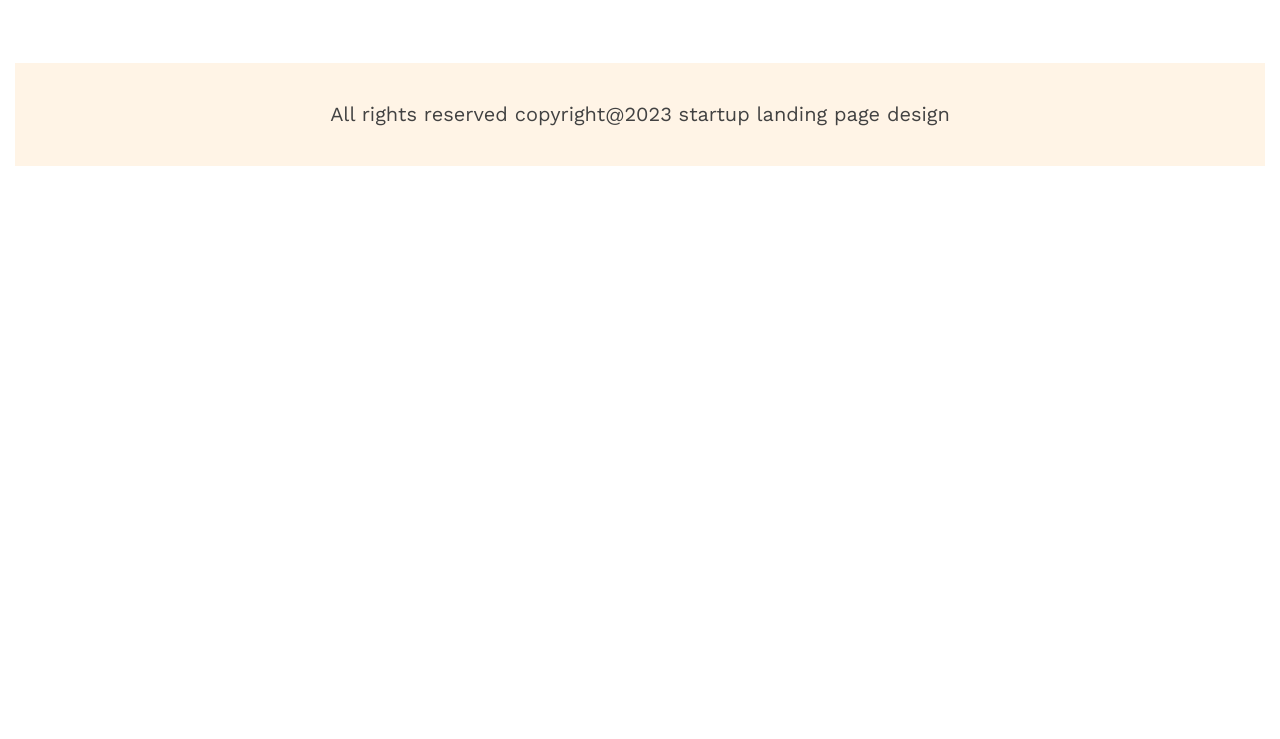
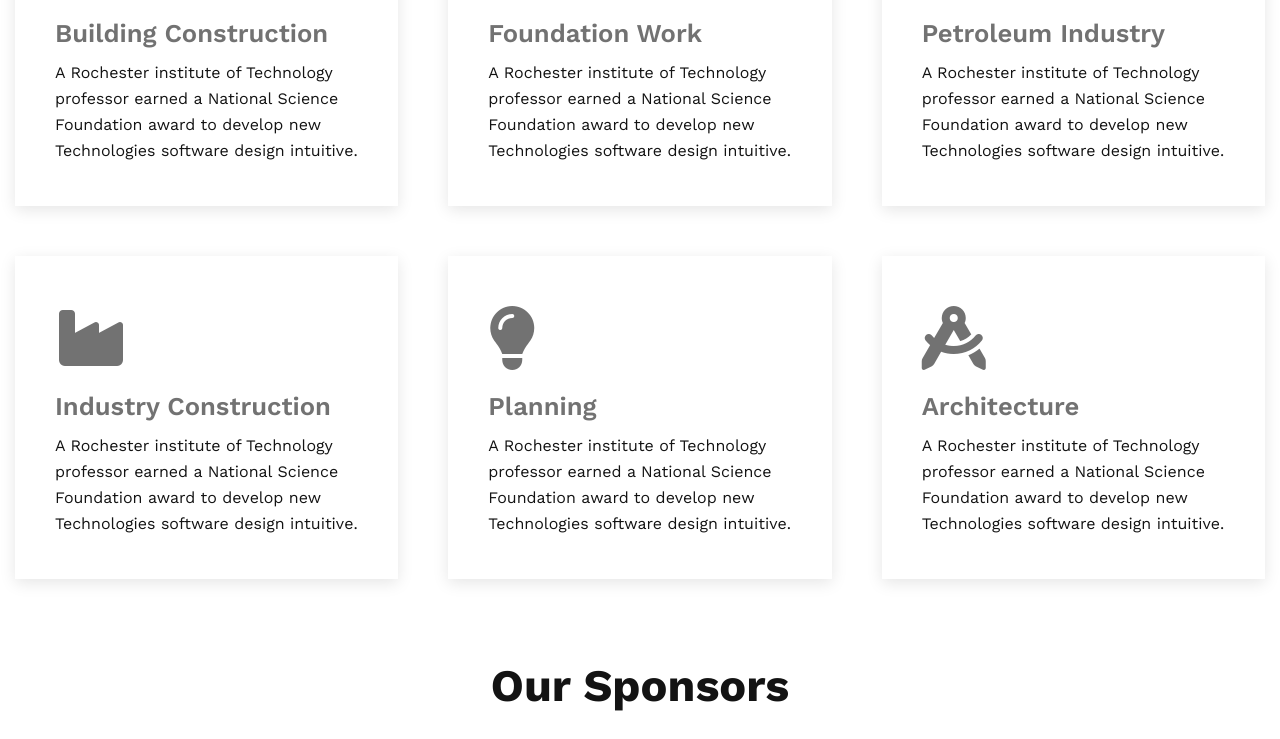
Before and after one commit to getMonirr/architects-website-template, a plain HTML site: page index.html in a window 1280 px wide. Shown: the part 4482-5221 px from the top of the page. Before the commit the page ends 4648 px from the top, so only its background shows below. Drawn offline with nearby package versions, Linux system fonts and the light colour scheme.

Commit message:
specialties section added and resposive done

```diff
--- a/assets/styles/architects.css
+++ b/assets/styles/architects.css
@@ -66,7 +66,7 @@ body {
   color: var(--dark-1);
   transition: 0.3s;
 }
-.site-title:hover  {
+.site-title:hover {
   color: var(--primary-color);
 }
 .menu li {
@@ -79,7 +79,8 @@ body {
   color: var(--dark-2);
   transition: 0.3s;
 }
-.menu li a:hover,.menu li a.active {
+.menu li a:hover,
+.menu li a.active {
   color: var(--primary-color);
 }
 
@@ -233,7 +234,7 @@ body {
   background-color: var(--dark-2);
   color: var(--primary-color);
   border: 3px solid var(--primary-color);
-  transform: scale(.9);
+  transform: scale(0.9);
   box-shadow: 0px 4px 15px rgba(0, 0, 0, 0.6);
 }
 .experience-btn span {
@@ -292,6 +293,58 @@ body {
 }
 /* -----------------------------------------
          some facts-section --end--
+-------------------------------------------- */
+
+/* -----------------------------------------
+         specialties-section --start--
+-------------------------------------------- */
+.specialties-section .features-title,.specialties-section .hero-description  {
+  text-align: center;
+}
+.specialties-section .features-title span {
+  color: var(--primary-color);
+}
+.specialties-items {
+  display: grid;
+  grid-template-columns: repeat(3, 1fr);
+  gap: 50px;
+  margin-bottom: 80px;
+  margin-top: 50px;
+}
+.specialties-item {
+  padding: 40px;
+  color: var(--dark-1);
+  border-bottom: 2px solid transparent;
+  box-shadow: 0px 4px 15px rgba(0, 0, 0, 0.1);
+  transition: all 0.3s;
+}
+.specialties-item:hover {
+  border-bottom: 2px solid var(--primary-color);
+  box-shadow: 0px 4px 15px rgba(0, 0, 0, 0.5);
+}
+.specialties-item:hover i {
+  color: var(--primary-color);
+}
+.specialties-item i {
+  color: var(--dark-3);
+  font-size: 4rem;
+  margin-top: 10px;
+  transition: all 0.3s;
+}
+.specialties-item:hover .item-title {
+  color: var(--dark-2);
+}
+.item-title {
+  color: var(--dark-3);
+  font-weight: 600;
+  font-size: 1.6rem;
+  line-height: 23px;
+  margin-top: 25px;
+  margin-bottom: 15px;
+}
+
+/* -----------------------------------------
+         specialties-section --end--
 -------------------------------------------- */
 
 /* -----------------------------------------
@@ -421,6 +474,10 @@ body {
     margin-top: 50px;
     margin-bottom: 100px;
   }
+  /* specialties */
+  .specialties-items {
+    grid-template-columns: repeat(1,1fr);
+  }
   /* sponsors section */
   .sponsors {
     flex-direction: column;
@@ -465,6 +522,11 @@ body {
   }
   .fact {
     width: 45%;
+  }
+  /* specialties */
+  .specialties-items {
+    grid-template-columns: repeat(2,1fr);
+    gap: 40px;
   }
   .sponsors {
     justify-content: space-evenly;
--- a/index.html
+++ b/index.html
@@ -6,14 +6,20 @@
     <meta http-equiv="X-UA-Compatible" content="IE=edge">
     <meta name="viewport" content="width=device-width, initial-scale=1.0">
     <title>Architects Website Template</title>
+
+    <!-- font Awesome -->
+    <script src="https://kit.fontawesome.com/8e77f3c3f9.js" crossorigin="anonymous"></script>
+
     <!-- google font --work sans -->
     <link rel="preconnect" href="https://fonts.googleapis.com">
     <link rel="preconnect" href="https://fonts.gstatic.com" crossorigin>
     <link
         href="https://fonts.googleapis.com/css2?family=Work+Sans:wght@100;200;300;400;500;600;700;800;900&display=swap"
         rel="stylesheet">
+
     <!-- architect css/custom css -->
     <link rel="stylesheet" href="./assets/styles/architects.css">
+
 </head>
 
 <body>
@@ -144,6 +150,61 @@
         </section>
         <!-- facts section end -->
 
+        <!-- specialties start -->
+        <section class="specialties-section">
+            <div class="container">
+                <h3 class="features-title">Our <span>Specialties</span></h3>
+                <p class="hero-description">
+                    There are many variations of passages of Lorem Ipsum available, <br> but the majority have suffered alteration.
+                </p>
+                <div class="specialties-items">
+                    <div class="specialties-item">
+                        <i class="fa-solid fa-building-shield"></i>
+                        <h3 class="item-title">Building Construction</h3>
+                        <p class="item-description">
+                            A Rochester institute of Technology professor earned  a National Science Foundation award to develop new Technologies software design intuitive.
+                        </p>
+                    </div>
+                    <div class="specialties-item">
+                        <i class="fa-solid fa-person-digging"></i>
+                        <h3 class="item-title">Foundation Work</h3>
+                        <p class="item-description">
+                            A Rochester institute of Technology professor earned  a National Science Foundation award to develop new Technologies software design intuitive.
+                        </p>
+                    </div>
+                    <div class="specialties-item">
+                        <i class="fa-solid fa-gas-pump"></i>
+                        <h3 class="item-title">Petroleum Industry</h3>
+                        <p class="item-description">
+                            A Rochester institute of Technology professor earned  a National Science Foundation award to develop new Technologies software design intuitive.
+                        </p>
+                    </div>
+                    <div class="specialties-item">
+                        <i class="fa-solid fa-industry"></i>
+                        <h3 class="item-title">Industry Construction</h3>
+                        <p class="item-description">
+                            A Rochester institute of Technology professor earned  a National Science Foundation award to develop new Technologies software design intuitive.
+                        </p>
+                    </div>
+                    <div class="specialties-item">
+                        <i class="fa-solid fa-lightbulb"></i>
+                        <h3 class="item-title">Planning</h3>
+                        <p class="item-description">
+                            A Rochester institute of Technology professor earned  a National Science Foundation award to develop new Technologies software design intuitive.
+                        </p>
+                    </div>
+                    <div class="specialties-item">
+                        <i class="fa-solid fa-compass-drafting"></i>
+                        <h3 class="item-title">Architecture</h3>
+                        <p class="item-description">
+                            A Rochester institute of Technology professor earned  a National Science Foundation award to develop new Technologies software design intuitive.
+                        </p>
+                    </div>
+                </div>
+            </div>
+        </section>
+        <!-- specialties end -->
+
         <!-- our Sponsors start -->
 
         <section class="sponsors-section">
```
